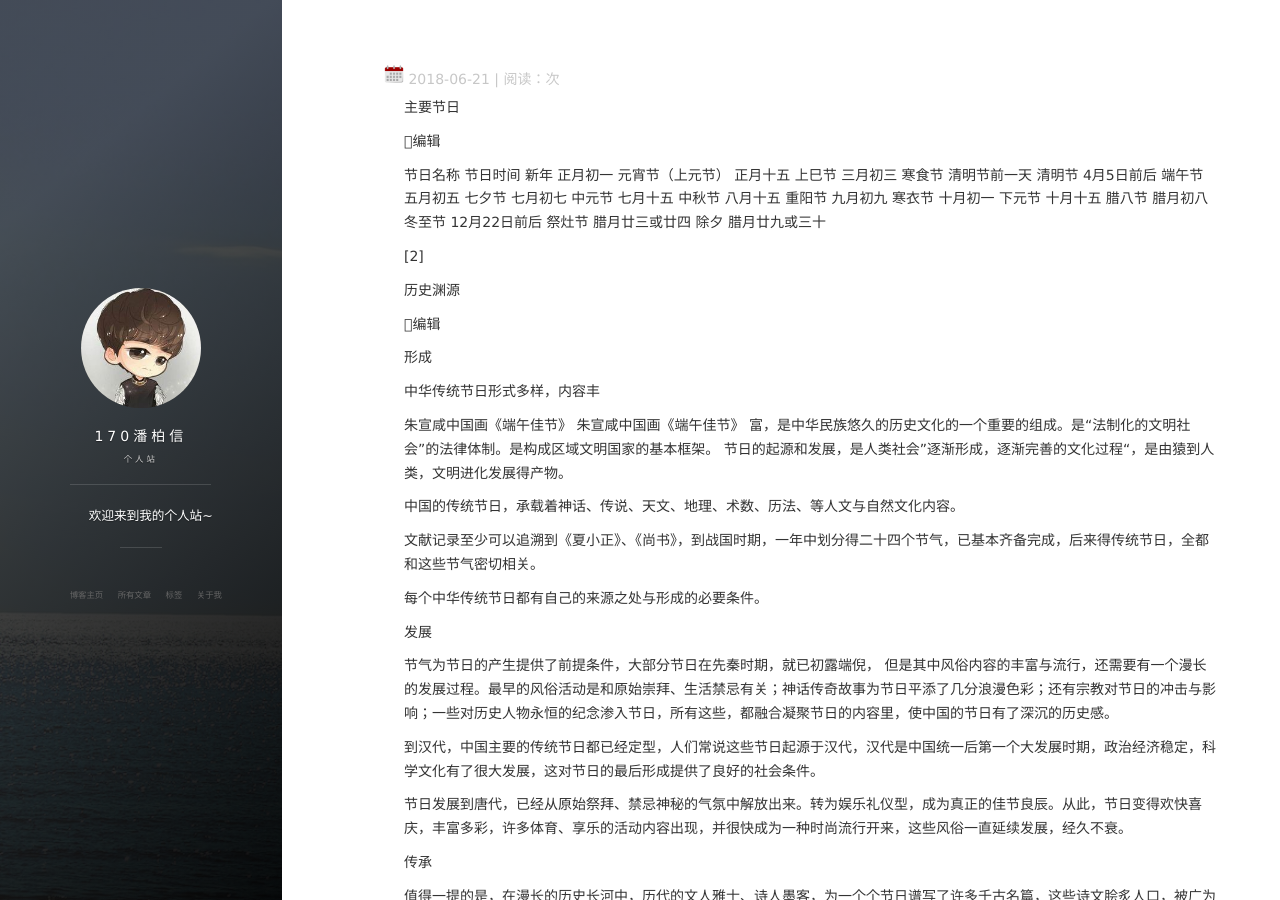
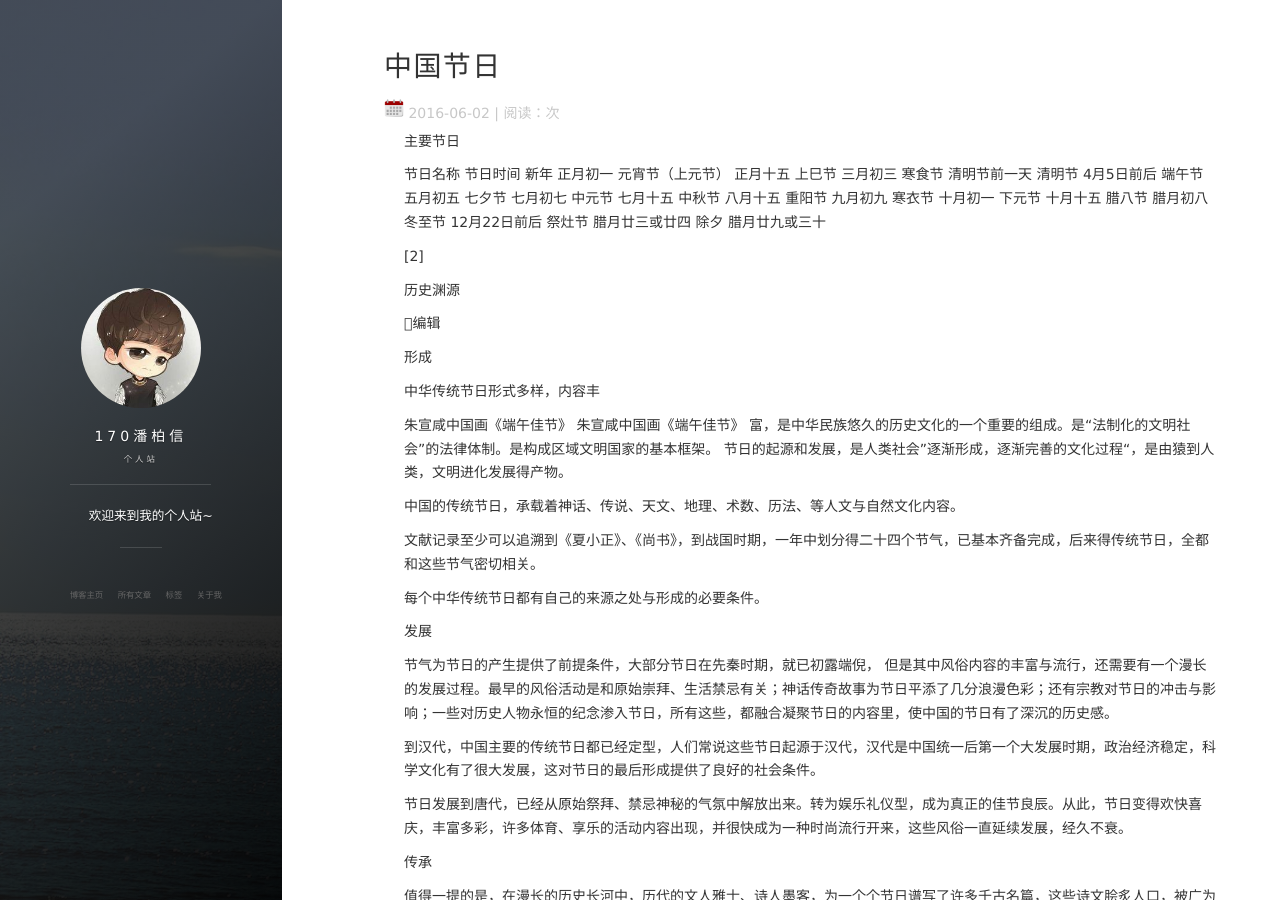
Before and after one commit to lixuan-sunshine/170, a Jekyll site: the page built from _posts/2016-06-02-Develop_Tool.md, in a window 1280 px wide and 900 px high. Built offline with Jekyll 4.4.1, drawn with Linux system fonts in a browser that asks for light colours; nearby versions of some CDN libraries; our own code applies the rules of GitHub Pages for plain Markdown files; comment, search, counter and statistics services are not loaded; some of the changed lines change nothing that is shown.

Commit message:
Update 2016-06-02-Develop_Tool.md

```diff
--- a/_posts/2016-06-02-Develop_Tool.md
+++ b/_posts/2016-06-02-Develop_Tool.md
@@ -1,13 +1,10 @@
 ---
 layout: post
-title:中国传统节日
-date: 2016-06-02 11:15:06
-tag: 工具
+title: 中国节日
+tag: 博客
 ---
 
 主要节日
-
-编辑
 
 节日名称 节日时间
 新年 正月初一
```
